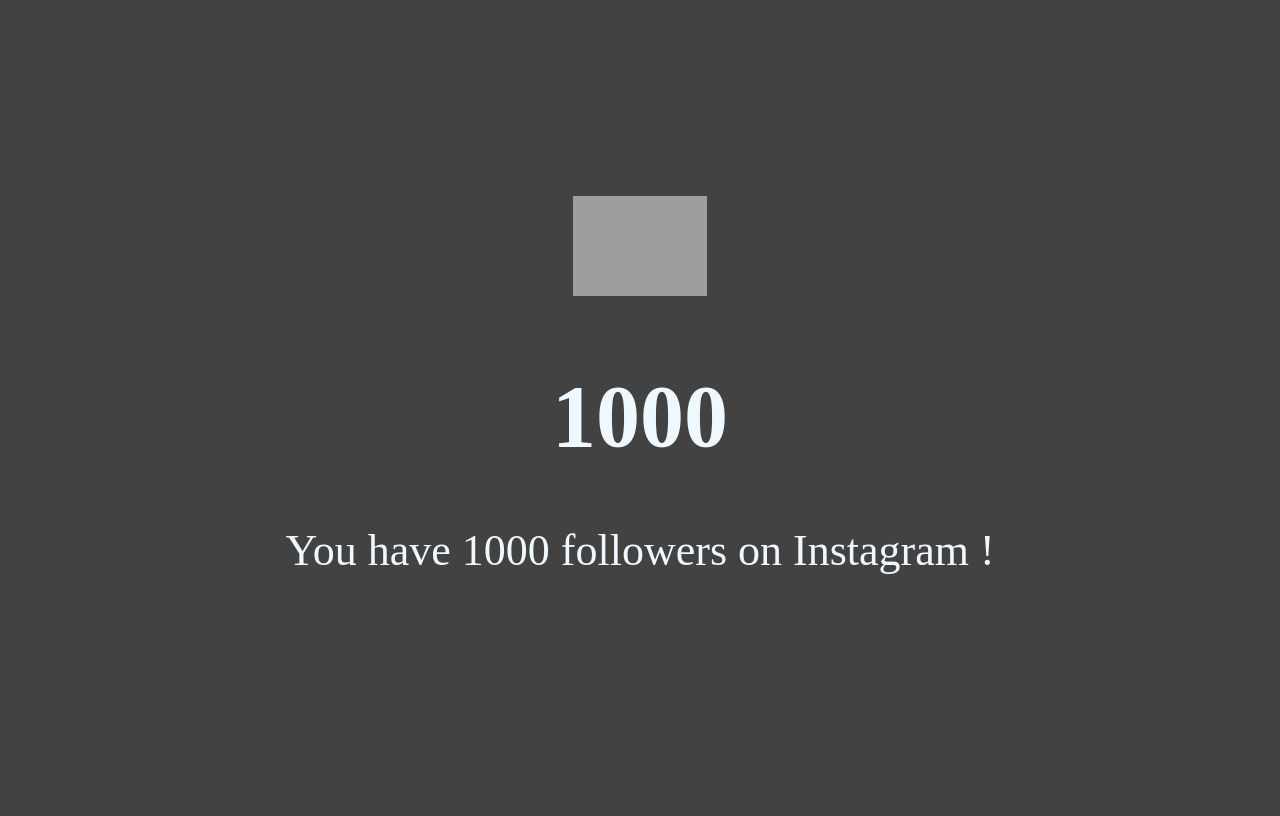
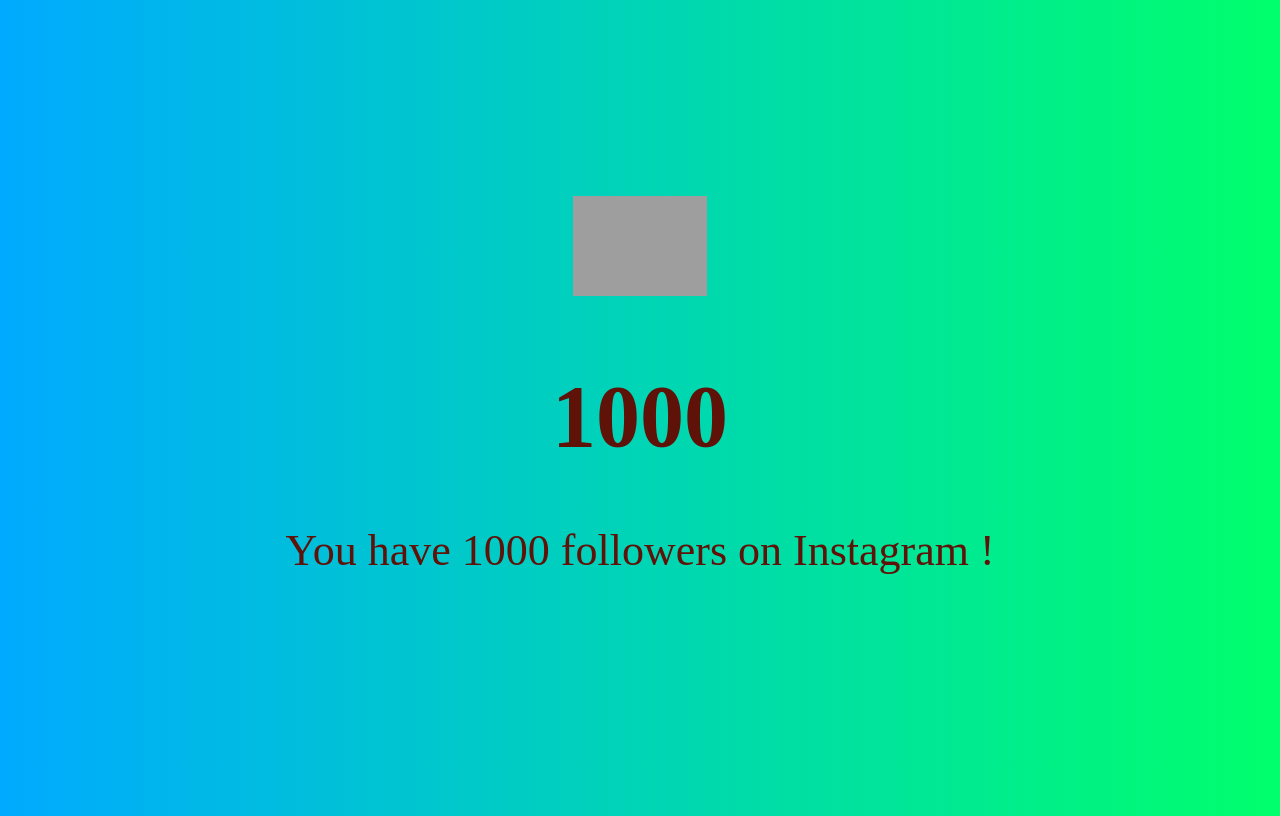
Before and after one commit to RaviTesla1/Counter-Project, a plain HTML site: page proj1/index.html in a window 1280 px wide. Drawn offline with Linux system fonts and the light colour scheme; grey boxes are pictures that could not be loaded.

Commit message:
background changed

```diff
--- a/proj1/style.css
+++ b/proj1/style.css
@@ -1,12 +1,15 @@
 body {
-  background: rgb(66, 66, 66);
+  /* background: rgb(66, 66, 66);
+  background-image: linear-gradient(to right, #fc5c7d, #6a82fb); */
+  background: linear-gradient(to right, #00AAFF, #00FF6C);
+
   display: flex;
   justify-content: center;
   align-items: center;
   min-height: 100vh;
   font-size: 44px;
   text-align: center;
-  color: aliceblue;
+  color: rgb(94, 18, 8);
 }
 .description {
   transition: 0.9s ease-in-out;
```
